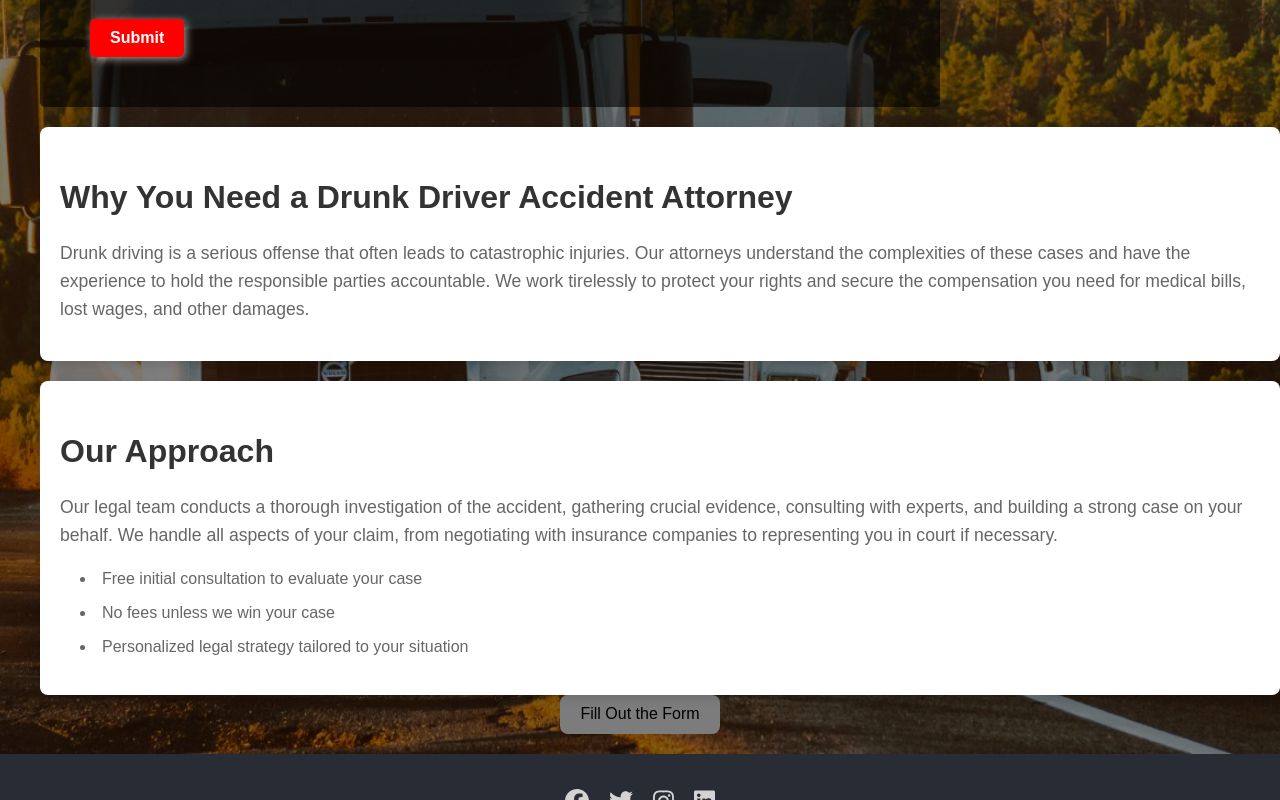
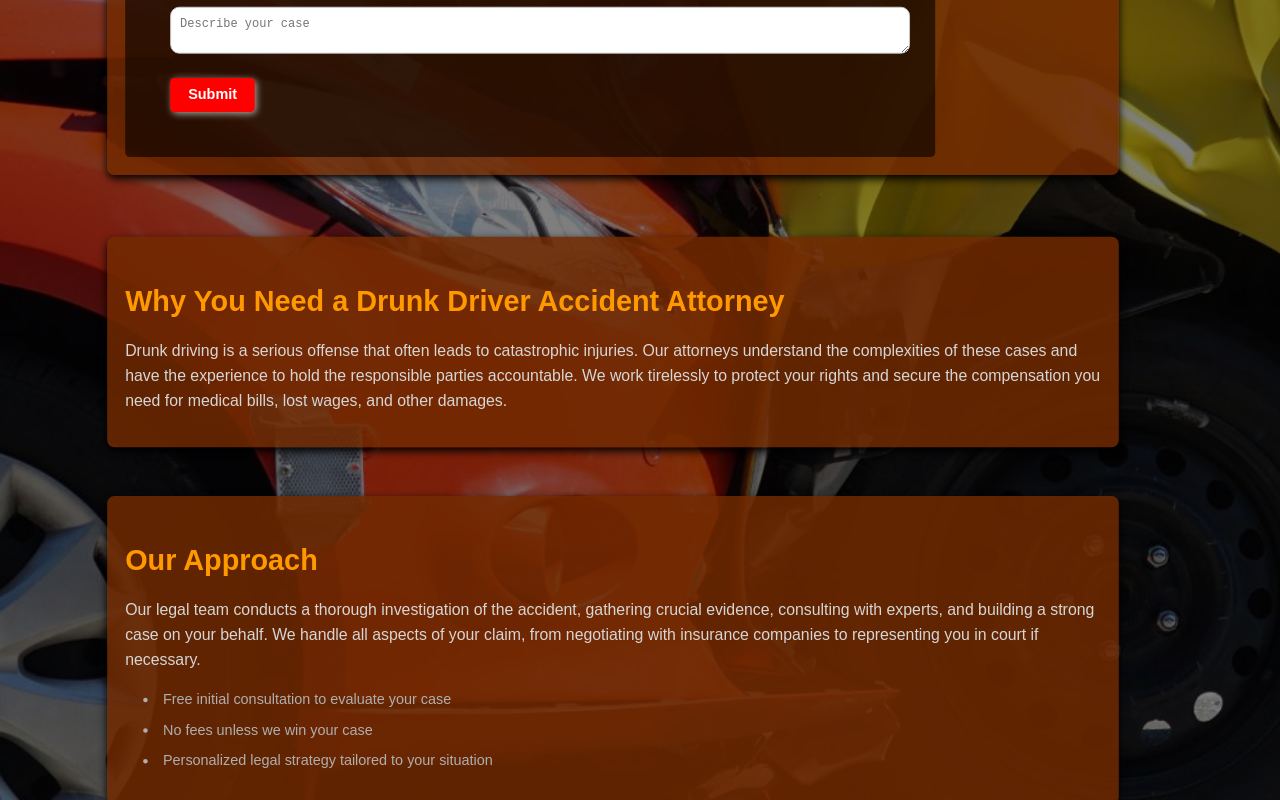
Before and after one commit to hunttony/RAM, a React (Vite) app: page /drunk-driver-accidents in a window 1280 px wide. Shown: the part 2360-3160 px from the top of the page. Built offline with nearby package versions, Linux system fonts and the light colour scheme.

Commit message:
added pages

```diff
--- a/src/pages/DrunkDriverAccidents.jsx
+++ b/src/pages/DrunkDriverAccidents.jsx
@@ -35,7 +35,8 @@ const DrunkDriverAccidents = () => {
       <div className={styles.overlay}></div>
       <div className={styles.content}>
         <div ref={heroRef} className={styles.heroInfo}>
-          <h1>Drunk Driver Accident Attorneys</h1>
+          <div className={styles.section}>
+            <h1>Drunk Driver Accident Attorneys</h1>
           <p>
             If you or a loved one has been injured by a drunk driver, our team of experienced attorneys is here to help. Drunk driving accidents can cause severe injuries and even fatalities. We specialize in handling these cases, ensuring you get the representation and compensation you deserve.
           </p>
@@ -46,6 +47,8 @@ const DrunkDriverAccidents = () => {
             <textarea placeholder="Describe your case" required></textarea>
             <button type="submit">Submit</button>
           </form>
+          </div>
+
         </div>
         <div className={styles.section}>
           <h2>Why You Need a Drunk Driver Accident Attorney</h2>
--- a/src/styles/DrunkDriverAccidents.module.css
+++ b/src/styles/DrunkDriverAccidents.module.css
@@ -4,9 +4,9 @@
   flex-direction: column;
   align-items: center;
   padding: 20px;
-  background: url('../content/images/eighteenwheeler.jpg') no-repeat center center;
+  background: url('../content/images/autoaccident.jpg') no-repeat center center;
   background-size: cover;
-  color: #333;
+  color: #ff8800;
   font-family: Arial, sans-serif;
   text-align: left;
   position: relative;
@@ -14,6 +14,8 @@
 }
 
 .overlay {
+  display:flex;
+  justify-content: center;
   position: absolute;
   top: 0;
   left: 0;
@@ -26,9 +28,10 @@
 .content {
   position: relative;
   z-index: 3;
-  width: 100%;
+  width: 95%;
   max-width: 1200px;
   margin: 0 auto;
+
 }
 
 .ddaInfo {
@@ -38,6 +41,7 @@
   box-shadow: 0 4px 8px rgba(0, 0, 0, 0.1);
   border-radius: 8px;
   transition: all 0.3s ease-in-out;
+
 }
 
 .ddaInfo:hover {
@@ -47,13 +51,14 @@
 .ddaInfo h1 {
   font-size: 2.5rem;
   margin-bottom: 10px;
-  color: #333;
+  color: #cacaca;
 }
 
 .ddaInfo p {
   font-size: 1.2rem;
   line-height: 1.6;
-  color: #666;
+  color: #1b1b1b;
+
 }
 
 @media (max-width: 768px) {
@@ -64,6 +69,8 @@
 
   .ddaInfo h1 {
     font-size: 2rem;
+    text-shadow: 2px 2px 5px rgba(0, 0, 0, 0.8);
+    color: lightgray;
   }
 
   .ddaInfo p {
@@ -72,35 +79,40 @@
 }
 
 .section {
-  width: 100%;
+  width: 92%;
   padding: 20px;
-  background: #fff;
-  box-shadow: 0 4px 8px rgba(0, 0, 0, 0.1);
+  background: #722a00d8;
+  box-shadow: 0 4px 10px rgba(0, 0, 0, 1);
   border-radius: 8px;
   transition: all 0.3s ease-in-out;
   margin-top: 20px;
+  cursor: pointer;
+  scale: .9;
+
 }
 
 .section:hover {
-  box-shadow: 0 6px 12px rgba(0, 0, 0, 0.2);
+  box-shadow: 0 6px 12px rgba(255, 0, 0, 0.8);
+  cursor: pointer;
+  scale: 1;
 }
 
 .section h2 {
   font-size: 2rem;
   margin-bottom: 10px;
-  color: #333;
+  color: #ff9900;
 }
 
 .section p {
   font-size: 1.1rem;
   line-height: 1.6;
-  color: #666;
+  color: #d6d6d6;
 }
 
 .section ul {
   list-style: disc inside;
   padding-left: 20px;
-  color: #666;
+  color: #afafaf;
 }
 
 .section ul li {
```
Also changed, not shown: src/content/images/autoaccident.jpg (added).
